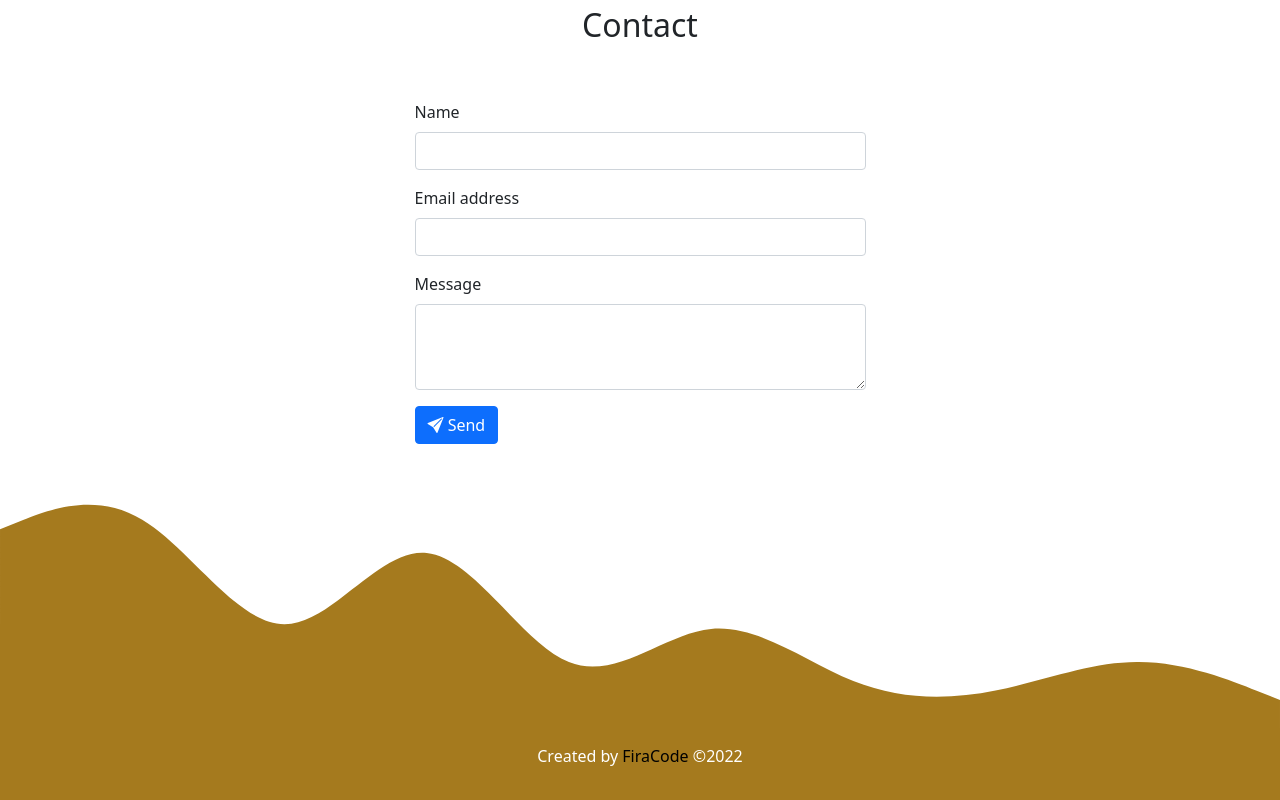
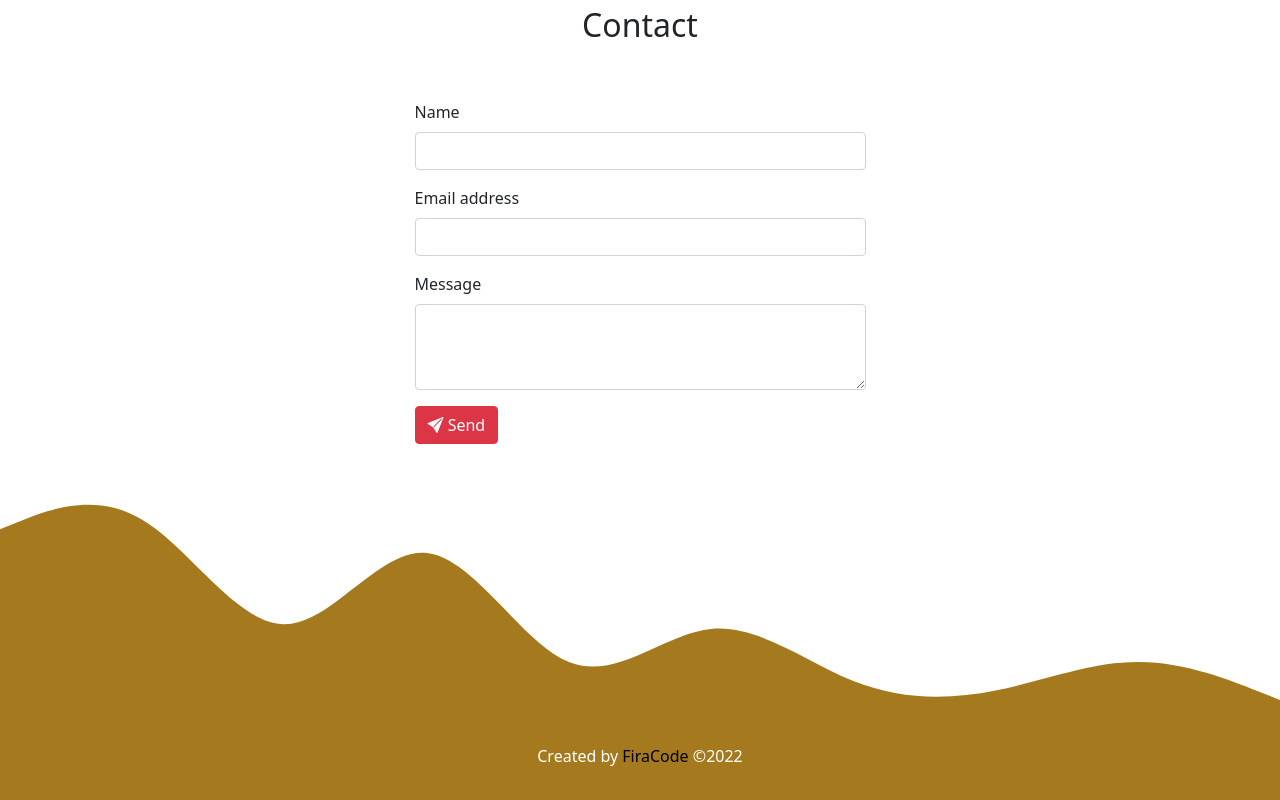
Before and after one commit to firAceh28/firajulianda.github.io, a plain HTML site: page index.html in a window 1280 px wide. Shown: the part 2702-3502 px from the top of the page. Drawn offline with nearby package versions, Linux system fonts and the light colour scheme.

Commit message:
merubah warna tombol menjadi danger

```diff
--- a/index.html
+++ b/index.html
@@ -188,7 +188,7 @@
                 <textarea id="pesan" class="form-control" rows="3"></textarea>
               </div>
 
-              <button type="submit" class="btn btn-primary"><i class="bi bi-send-fill"></i> Send</button>
+              <button type="submit" class="btn btn-danger"><i class="bi bi-send-fill"></i> Send</button>
             </form>
           </div>
         </div>
```
